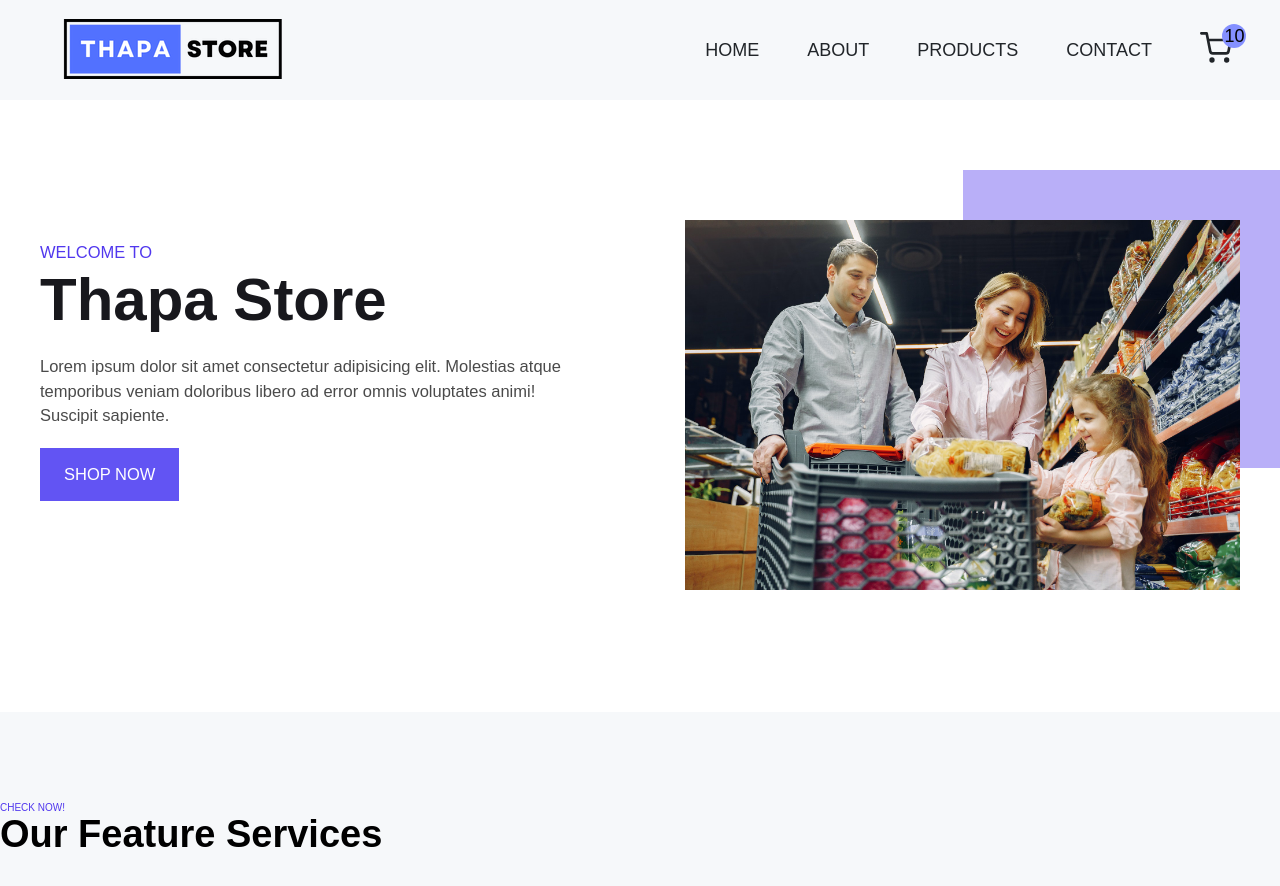
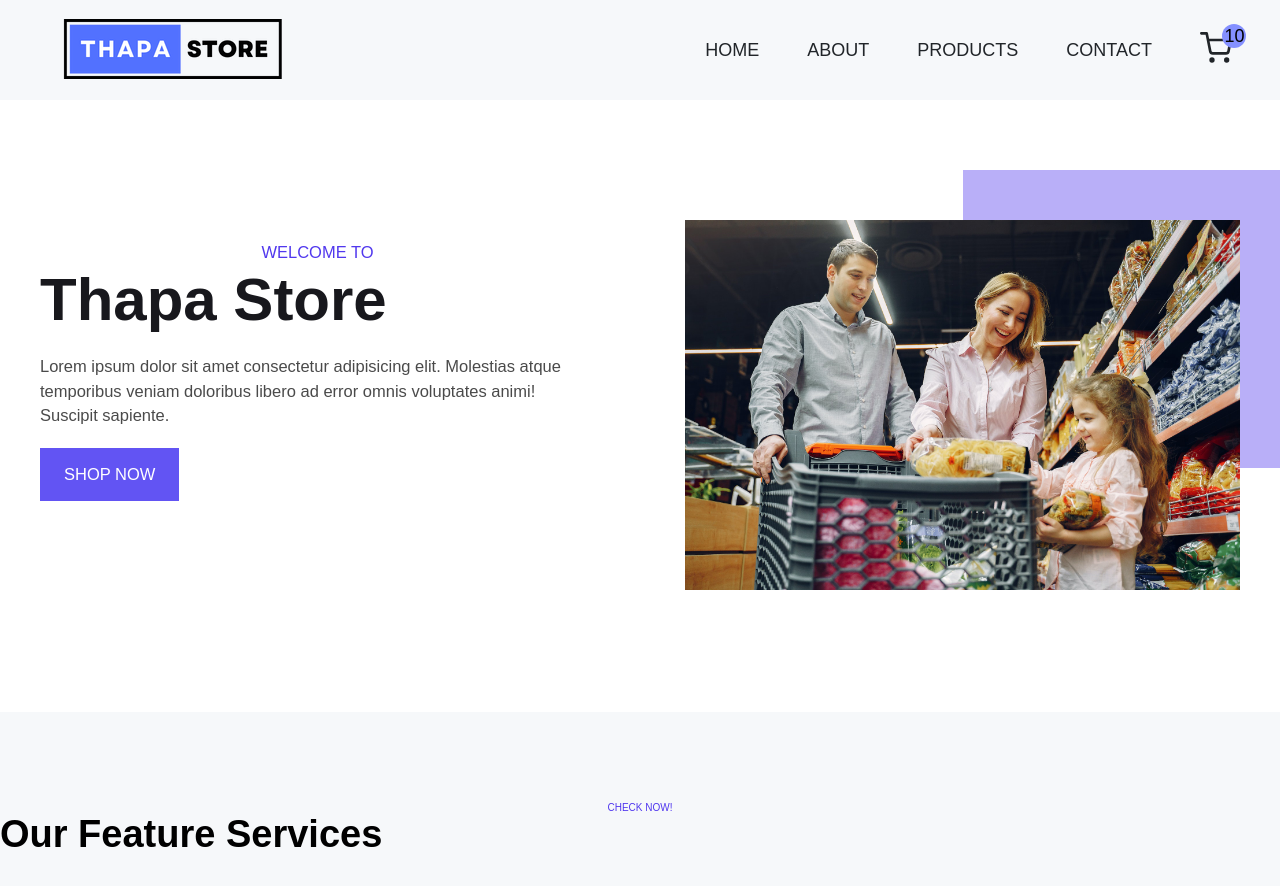
Before and after one commit to jtr-code/ReactEcommerce, a React (Create React App) app: page / in a window 1280 px wide. Shown: the top 886 px of the page. Built offline with nearby package versions, Linux system fonts and the light colour scheme; no server answers.

Commit message:
[Added] common-heading-feature style

```diff
--- a/src/GlobalStyle.js
+++ b/src/GlobalStyle.js
@@ -119,9 +119,17 @@ ${"" /* resuable code section  */}
     }
 
      .intro-data {
+      text-align:center;
       margin-bottom: 0;
       text-transform: uppercase;
       color: #5138ee;
+    }
+    .common-heading-feature{
+      text-align :center;
+      font-size: 3.8rem;
+      font-weight: 600;
+      margin-bottom: 6rem;
+      text-transform: capitalize;
     }
 
    .caption {
```
